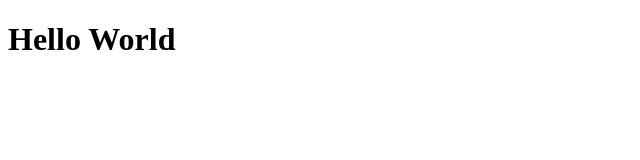
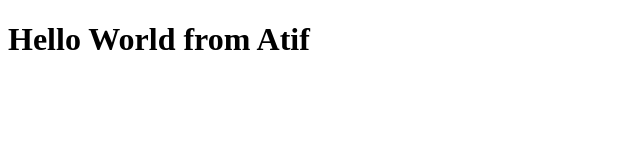
Before and after one commit to atifjabbar/Panacloud_Bootcamp, a plain HTML site: page index.html in a window 1280 px wide. Shown: the whole page, without its empty margins (0-640 px from the left). Drawn offline with Linux system fonts and the light colour scheme.

Commit message:
File modify

```diff
--- a/index.html
+++ b/index.html
@@ -7,7 +7,7 @@
 </head>
 <body>
     <div>
-        <h1>Hello World</h1>
+        <h1>Hello World from Atif</h1>
     </div>
 </body>
 </html>
```
